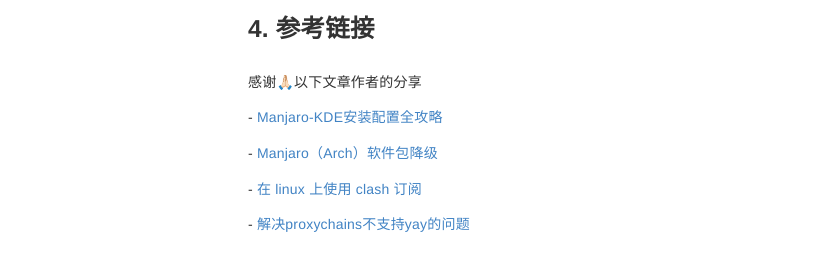
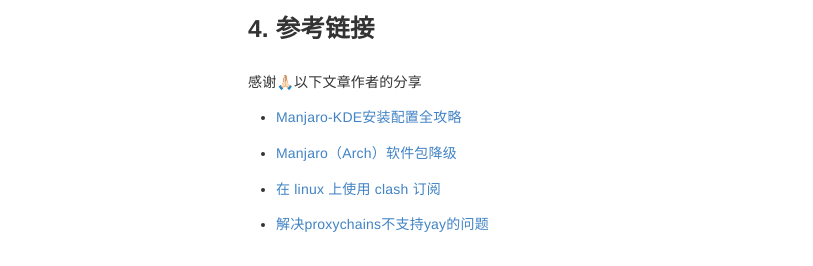
Before and after one commit to happymakerc/happymakerc.github.io, a Jekyll site: the page built from _posts/2022-05-06-Manjaro.md, in a window 1280 px wide. Shown: the part 3106-3372 px from the top of the page, without its empty margins (7-820 px from the left). Built offline with Jekyll 4.4.1, drawn with Linux system fonts in a browser that asks for light colours.

```diff
--- a/_posts/2022-05-06-Manjaro.md
+++ b/_posts/2022-05-06-Manjaro.md
@@ -163,10 +163,10 @@ s-tui 可以查看cpu信息，而且可以烤鸡
 
 感谢🙏🏻以下文章作者的分享
 
-\- [Manjaro-KDE安装配置全攻略](https://zhuanlan.zhihu.com/p/114296129)
+- [Manjaro-KDE安装配置全攻略](https://zhuanlan.zhihu.com/p/114296129)
 
-\- [Manjaro（Arch）软件包降级](https://blog.csdn.net/chen462488588/article/details/118786938)
+- [Manjaro（Arch）软件包降级](https://blog.csdn.net/chen462488588/article/details/118786938)
 
-\- [在 linux 上使用 clash 订阅 ](https://hsingko.github.io/post/2021/07/05/how-to-use-clash-subscribe/)
+- [在 linux 上使用 clash 订阅 ](https://hsingko.github.io/post/2021/07/05/how-to-use-clash-subscribe/)
 
-\- [解决proxychains不支持yay的问题](https://nopshore.top/posts/%E8%A7%A3%E5%86%B3proxychains%E4%B8%8D%E6%94%AF%E6%8C%81yay%E7%9A%84%E9%97%AE%E9%A2%98/)
+- [解决proxychains不支持yay的问题](https://nopshore.top/posts/%E8%A7%A3%E5%86%B3proxychains%E4%B8%8D%E6%94%AF%E6%8C%81yay%E7%9A%84%E9%97%AE%E9%A2%98/)
```
